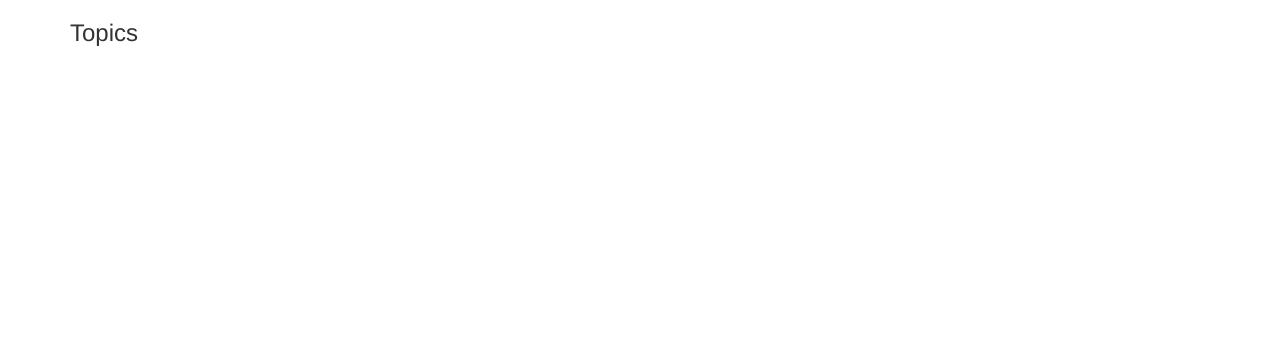
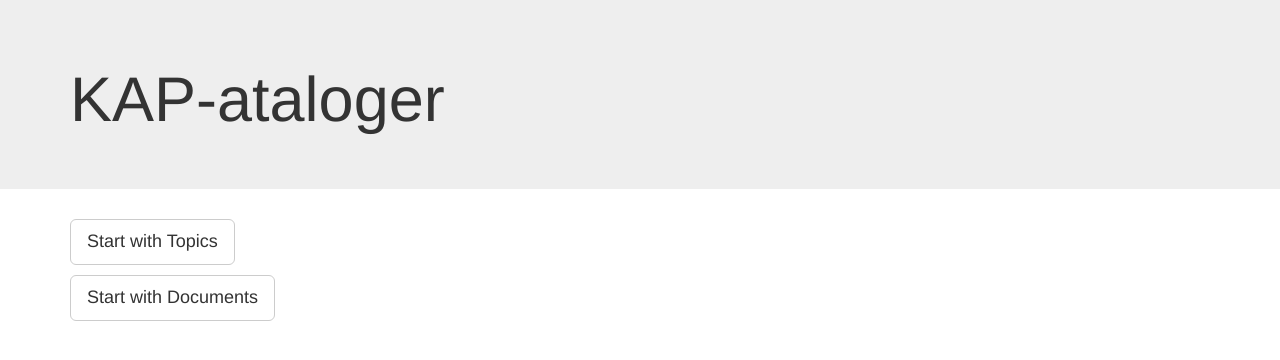
Before and after one commit to trevormunoz/kap_topics, a Flask app: page / in a window 1280 px wide. Before the commit the part shown is almost empty. Shown: the top 360 px of the page. Run offline with Flask 2, Linux system fonts and the light colour scheme; some libraries are stand-ins or nearby versions.

Commit message:
Template for index page

```diff
--- a/templates/index.html
+++ b/templates/index.html
@@ -1,12 +1,12 @@
 {% extends "base.html" %}
 {% block content %}
-<div class=container>
-    <h3>Topics</h3>
-    <dl>
-        {% for topic in topics %}
-        <dt><a href="http://localhost:3000/?f%5Bsubject_facet%5D%5B%5D={{ topic.orig_label }}">{{ topic.orig_label }}</a></dt>
-        <dd>{{ topic.terms_top }}</dd>
-        {% endfor %}
-    </dl>
+<div class=jumbotron>
+    <div class="container">
+        <h1>KAP-ataloger</h3>
+    </div>
+</div>
+<div class="container">
+    <p><a class="btn btn-default btn-lg" role="button" href="/topics">Start with Topics</a></p>
+    <p><a class="btn btn-default btn-lg" role="button" href="http://localhost:3000/catalog">Start with Documents</a></p>
 </div>
 {% endblock %}
```
